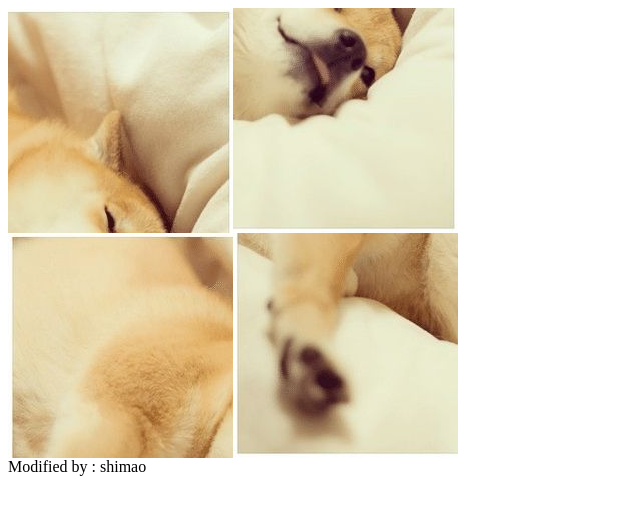
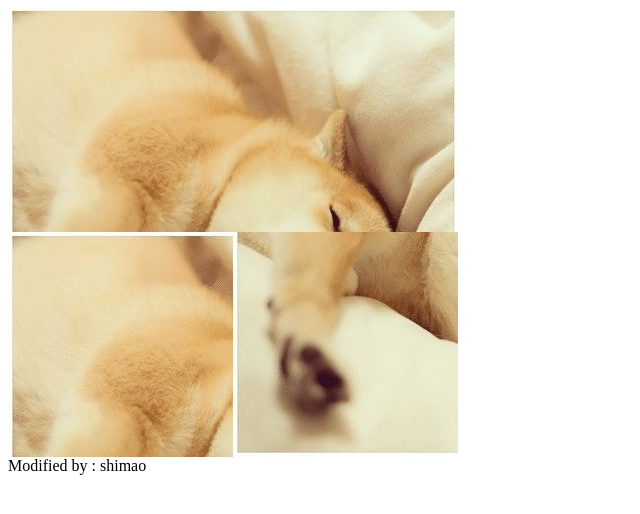
Before and after one commit to Chiene/git-tutorial, a plain HTML site: page index.html in a window 1280 px wide. Shown: the whole page, without its empty margins (0-640 px from the left). Drawn offline with Linux system fonts and the light colour scheme.

Commit message:
jpg1 & 3 to right position

```diff
--- a/index.html
+++ b/index.html
@@ -3,8 +3,8 @@
 <body bgcolor="#ffffff">
 	<table width="450" border="0" cellpadding="0" cellspacing="0" >
 		<tr>
+			<td><img src="3.jpg"/></td>
 			<td><img src="1.jpg"/></td>
-			<td><img src="2.jpg"/></td>
 		</tr>
 		<tr>
 		 	<td><img src="3.jpg"/></td>
```
